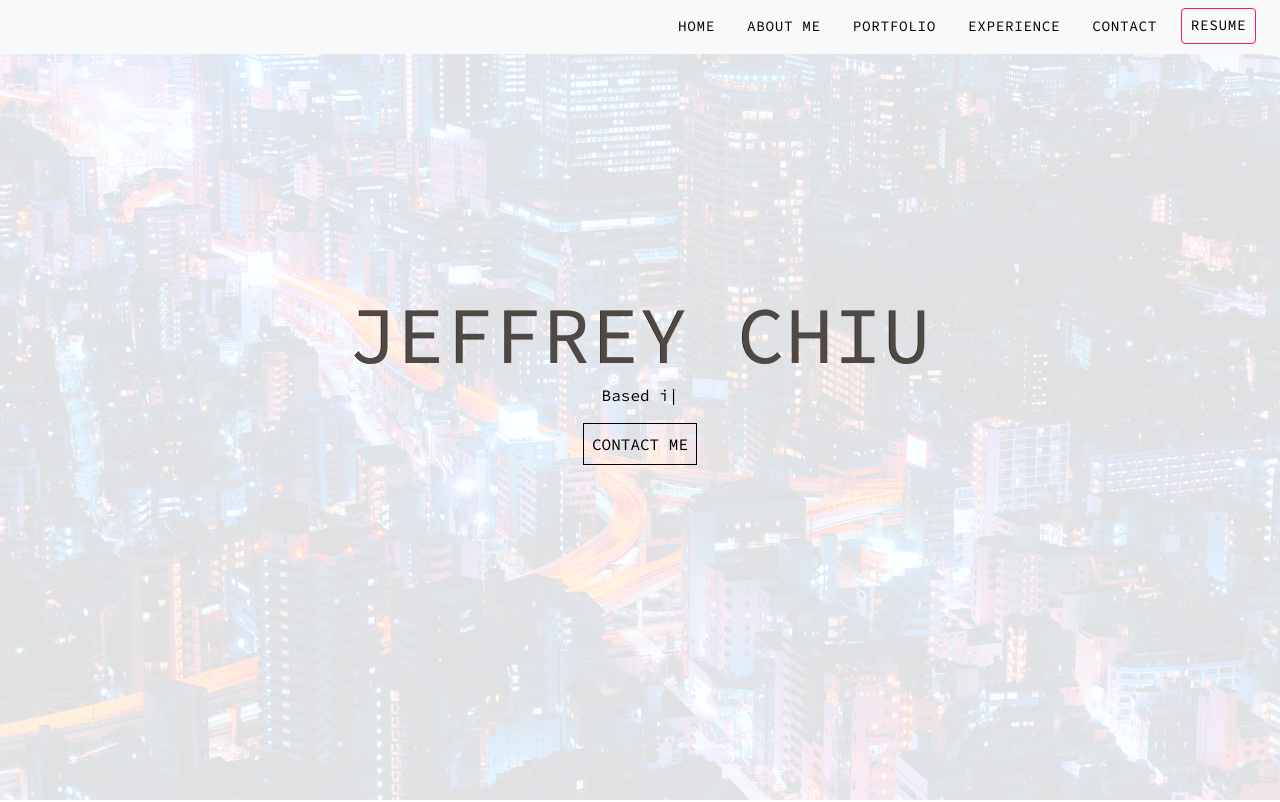
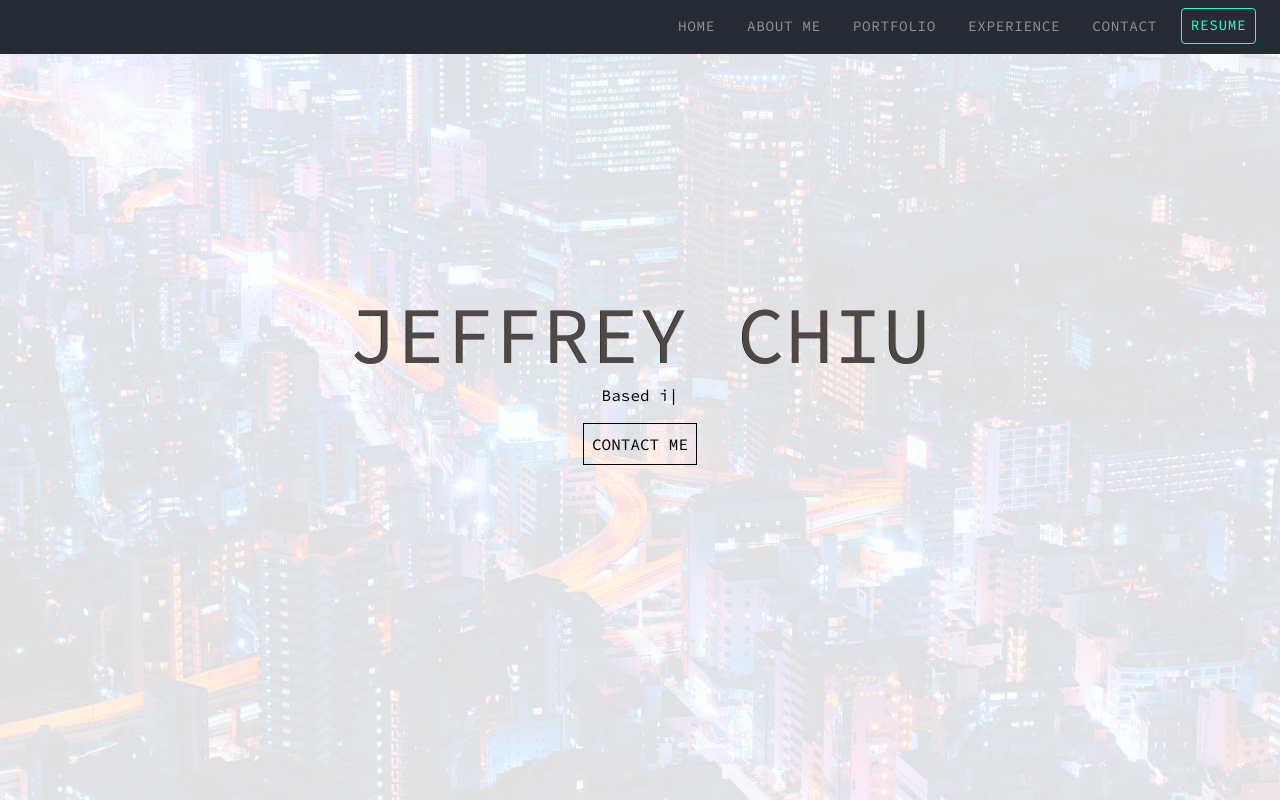
Before and after one commit to jeffreyc86/portfolio, a React (Create React App) app: page / in a window 1280 px wide. Shown: the top 802 px of the page. Built offline with nearby package versions, Linux system fonts and the light colour scheme.

Commit message:
Functionality near complete

```diff
--- a/src/components/Navbar.js
+++ b/src/components/Navbar.js
@@ -9,7 +9,7 @@ function Navbar () {
 
 
     return (
-        <nav className="navbar navbar-expand-lg navbar-light bg-light fixed-top">
+        <nav className="navbar navbar-expand-lg navbar-light fixed-top">
                 <span></span>
                 <button className="navbar-toggler" type="button" data-toggle="collapse" data-target="#navbarSupportedContent" aria-controls="navbarSupportedContent" aria-expanded="false" aria-label="Toggle navigation">
                     <FontAwesomeIcon icon={faBars} style={{color: "black"}}/>
@@ -32,7 +32,7 @@ function Navbar () {
                             <Link smooth={true} to="contact" offset={-50} className="nav-link" href="#">Contact</Link>
                         </li>
                         <li className="nav-item">
-                            <a className="nav-link resume-btn" href={resume} target="_blank">resume</a>
+                            <a className="nav-link" id="resume-btn" href={resume} target="_blank">resume</a>
                         </li>
                     </ul>
                 </div>
--- a/src/index.css
+++ b/src/index.css
@@ -11,6 +11,7 @@
   --nav-grey: #f7f8fa;
   --primary-grey: #ccd1d9;
 
+  --primary-vs-dark: #262a32;
   --primary-light-dark: #1d1d1d;
   --primary-medium-dark: #181818;
   --primary-dark: #000000;
@@ -31,6 +32,7 @@ body {
 /********************************* NAVBAR *********************************/
 nav {
   z-index: 1;
+  background: var(--primary-vs-dark)
 }
 
 /*------------------------ NAV LINKS ------------------------*/
@@ -46,24 +48,45 @@ nav ul li {
 }
 
 .navbar-nav > li > a {
-  color: black !important;
+  color: var(--primary-light-grey) !important;
   margin: 0 0.5rem;
 }
 
 .navbar-nav > li > a.active, .navbar-nav > li > a.active:focus{
-  color: var(--primary-color) !important;
+  color: var(--primary-aqua) !important;
 }
 
 .navbar-nav > li > a:hover {
-  color: var(--primary-color) !important;
+  color: var(--primary-aqua) !important;
 }
 
-.resume-btn{
-  border: solid 1px var(--primary-pink);
+#resume-btn{
+  border: solid 1px var(--primary-aqua);
+  color: var(--primary-aqua) !important;
   padding: .4rem .55rem !important;
   border-radius: 4px;
-  /* margin-left: .8rem !important; */
+  display: inline-block;
 }
+
+#resume-btn:hover{
+  border: solid 1px var(--primary-light-dark);
+  color: var(--primary-light-dark) !important;
+  background: var(--primary-aqua);
+  transition: .3s ease-in-out;
+}
+
+@media (max-width: 1090px) {
+  nav ul li {
+    text-align: center !important
+  }
+
+  #resume-btn{
+    padding-left: 1rem !important;
+    padding-right: 1rem !important;
+    margin-bottom: .25rem !important;
+  }
+}
+
 
 /********************************* HOME *********************************/
 .home-wrapper {
```
Also changed, not shown: public/assets/jc.png.
